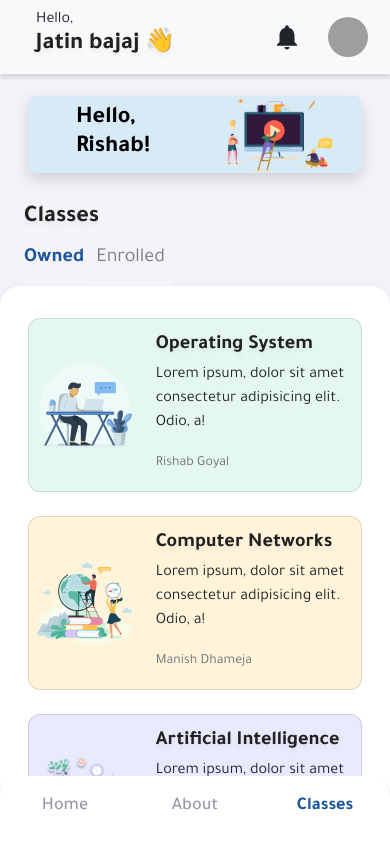
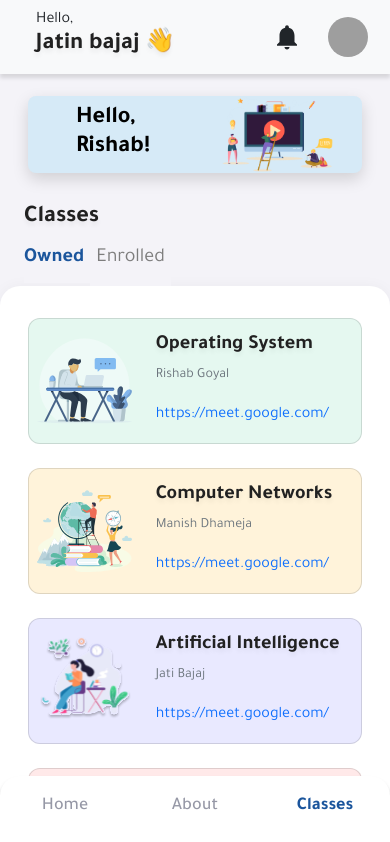
Before and after one commit to Rishab310/EdEasy, a React (Create React App) app in the folder client/: page /classes in a window 390 px wide. Shown: the top 842 px of the page. Built offline with nearby package versions, Linux system fonts and the light colour scheme; grey boxes are pictures that could not be loaded.

Commit message:
Mobile Cards

```diff
--- a/client/src/Components/Dashboard/ClassList.jsx
+++ b/client/src/Components/Dashboard/ClassList.jsx
@@ -88,8 +88,9 @@ const ClassList = () => {
                 <div class="col-8">
                   <div class="card-body">
                     <h5 class="card-title heading-3 text-start px-0">{sub.name}</h5>
-                    <p class="card-text">{sub.desc}</p>
+                    <p class="card-text mobile-card-desc">{sub.desc}</p>
                     <p class="card-text"><small class="text-muted">{sub.admin}</small></p>
+                    <a href={sub.link} target="_blank" class="card-link text-primary">{sub.link}</a>
                     {/* <p class="card-text"><small class="text-muted">Last updated 3 mins ago</small></p> */}
                   </div>
                 </div>
--- a/client/src/Components/Dashboard/Dashboard.css
+++ b/client/src/Components/Dashboard/Dashboard.css
@@ -193,3 +193,13 @@ body, #root, .app {
   border-top-left-radius: 20px ;
   border-top-right-radius: 20px ;
 }
+
+.mobile-card-desc {
+  display: block;
+}
+
+@media screen and (max-width:500px) {
+  .mobile-card-desc {
+    display: none;
+  }
+}
```
